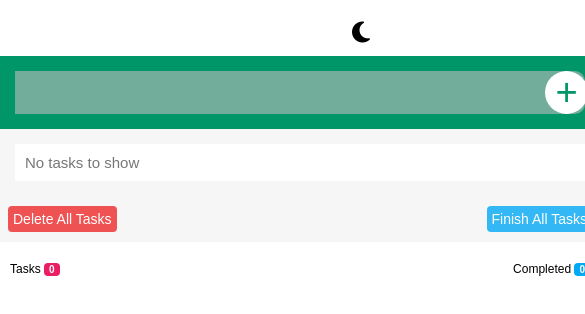
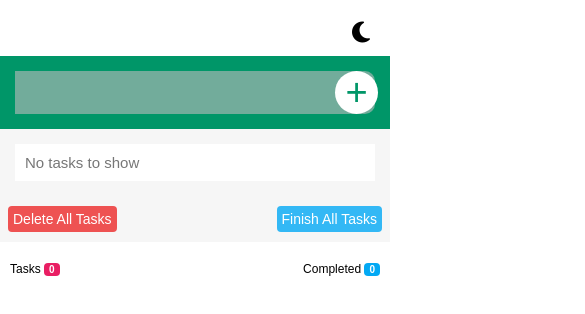
Before and after one commit to RowanEssam14/todo-app, a plain HTML site: page index.html in a window 390 px wide. Shown: the whole page, 585 px wide, since content can reach past the window. Drawn offline with Linux system fonts and the light colour scheme; some packages are replaced by stand-ins of ours; a script that the page names is missing.

Commit message:
refactor(ui): update layout to be responsive across different screen sizes

```diff
--- a/css/main.css
+++ b/css/main.css
@@ -41,9 +41,14 @@ body {
   cursor: pointer;
   color: var(--text-color);
 }
+.todo-container,
+.tasks-stats {
+  width: 100%;
+  max-width: 600px;
+}
 
 .todo-container {
-  width: 600px;
+
   margin: 56px auto 0;
   background-color: var(--container-bg);
 }
@@ -148,7 +153,6 @@ body {
 }
 
 .tasks-stats {
-  width: 600px;
   margin: 10px auto;
   display: flex;
   justify-content: space-between;
```
